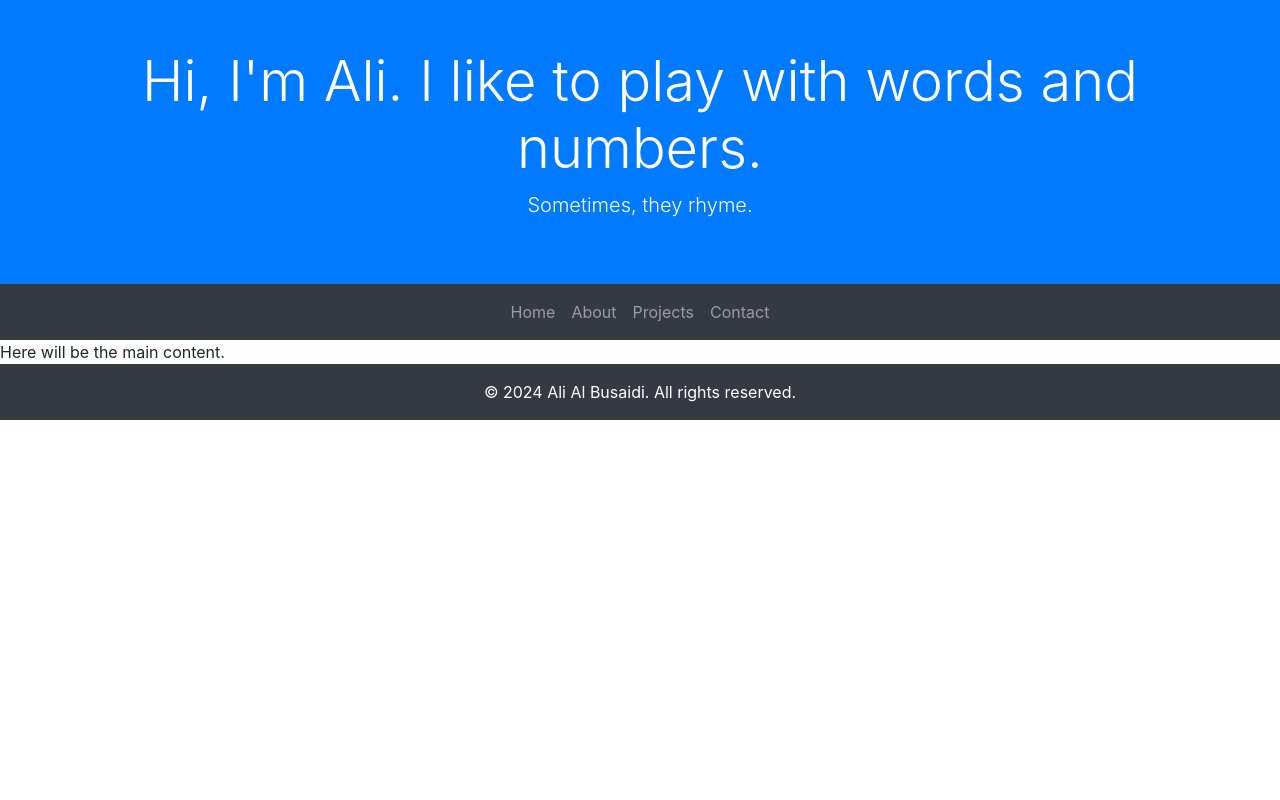
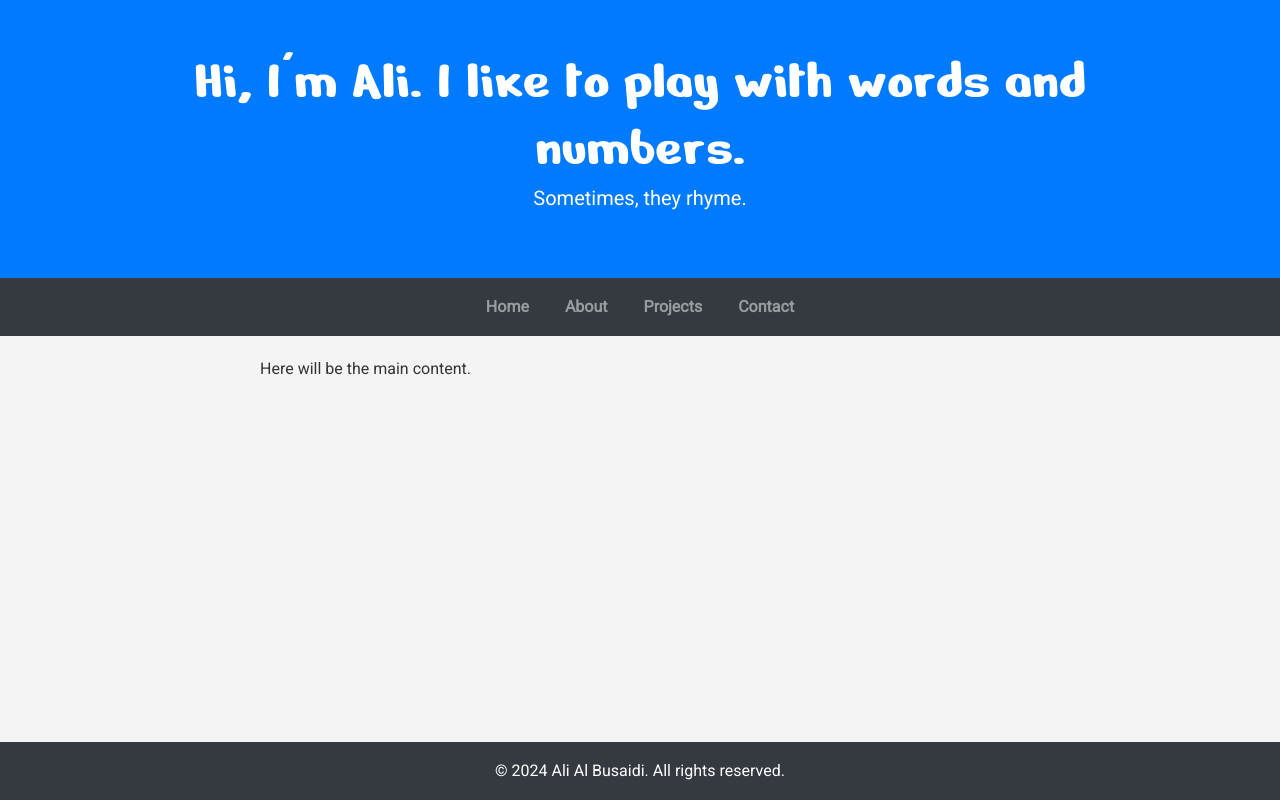
Before and after one commit to alialbusaidi/aa.me, a Flask app: page / in a window 1280 px wide. Run offline with Flask 3, Linux system fonts and the light colour scheme.

Commit message:
Added styles.css

```diff
--- /dev/null
+++ b/static/styles.css
@@ -0,0 +1,115 @@
+@import url('https://fonts.googleapis.com/css2?family=Nerko+One:wght@400&family=Roboto:wght@400&display=swap');
+
+
+body {
+    font-family: 'Roboto', sans-serif;
+    line-height: 1.6;
+    color: #333;
+    background-color: #f4f4f4;
+    margin: 0;
+    padding: 0;
+}
+
+header {
+    background-color: #02070a;
+    color: #fff;
+    text-align: center;
+    padding: 1rem;
+}
+
+header h1 {
+    font-family: "Nerko One", cursive;
+    margin: 0;
+    font-size: 5rem;
+}
+
+nav {
+    background-color: #2c3e50;
+    padding: 0.5rem;
+}
+
+nav ul {
+    list-style-type: none;
+    padding: 0;
+    margin: 0;
+    display: flex;
+    justify-content: center;
+}
+
+nav ul li {
+    margin: 0 10px;
+}
+
+nav ul li a {
+    color: #fff;
+    text-decoration: none;
+    font-weight: bold;
+    transition: color 0.3s ease;
+}
+
+nav ul li a:hover {
+    color: #3498db;
+}
+
+main {
+    max-width: 800px;
+    margin: 20px auto;
+    padding: 0 20px;
+}
+
+section {
+    background-color: #fff;
+    border-radius: 5px;
+    padding: 20px;
+    margin-bottom: 20px;
+    box-shadow: 0 2px 5px rgba(0,0,0,0.1);
+}
+
+h2 {
+    color: #2c3e50;
+    border-bottom: 2px solid #3498db;
+    padding-bottom: 10px;
+}
+
+footer {
+    background-color: #34495e;
+    color: #fff;
+    text-align: center;
+    padding: 1rem;
+    position: fixed;
+    bottom: 0;
+    width: 100%;
+}
+
+code {
+    font-family: 'Courier New', Courier, monospace;
+    background-color: #f1f1f1;
+    padding: 2px 5px;
+    border-radius: 3px;
+}
+
+pre {
+    background-color: #f1f1f1;
+    padding: 15px;
+    border-radius: 5px;
+    overflow-x: auto;
+}
+
+@media (max-width: 600px) {
+    header h1 {
+    font-size: 1.8rem;
+    }
+
+    nav ul {
+    flex-direction: column;
+    align-items: center;
+    }
+
+    nav ul li {
+    margin: 5px 0;
+    }
+
+    main {
+        padding 0 10px;
+    }
+}
--- a/templates/layout.html
+++ b/templates/layout.html
@@ -7,7 +7,7 @@
    Ali Al-Busaidi - Personal Website
   </title>
   <link crossorigin="anonymous" href="https://cdn.jsdelivr.net/npm/bootstrap@4.5.3/dist/css/bootstrap.min.css" integrity="sha384-TX8t27EcRE3e/ihU7zmQxVncDAy5uIKz4rEkgIXeMed4M0jlfIDPvg6uqKI2xXr2" rel="stylesheet"/>
-  <link href="styles.css" rel="stylesheet"/>
+  <link href="/static/styles.css" rel="stylesheet"/>
   <script>
    document.addEventListener('DOMContentLoaded', (event) => {
             const header = document.querySelector('header h1');
```
Also changed, not shown: 1 other file.
